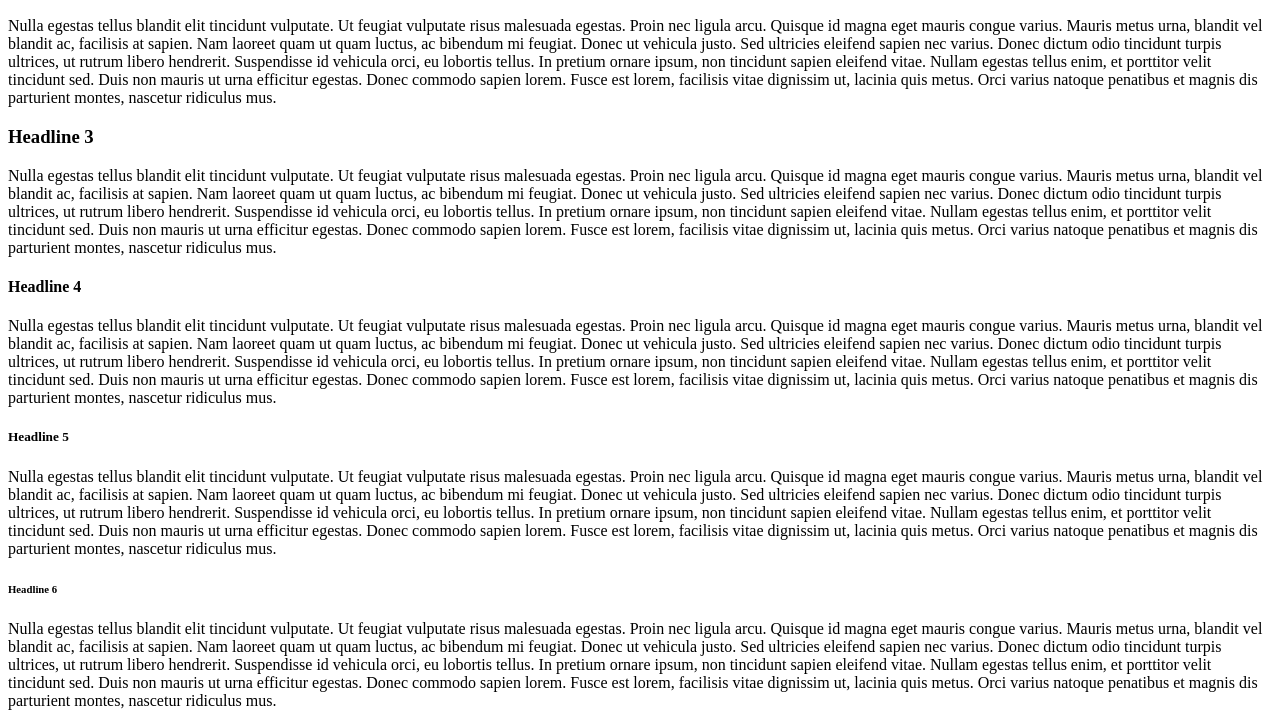
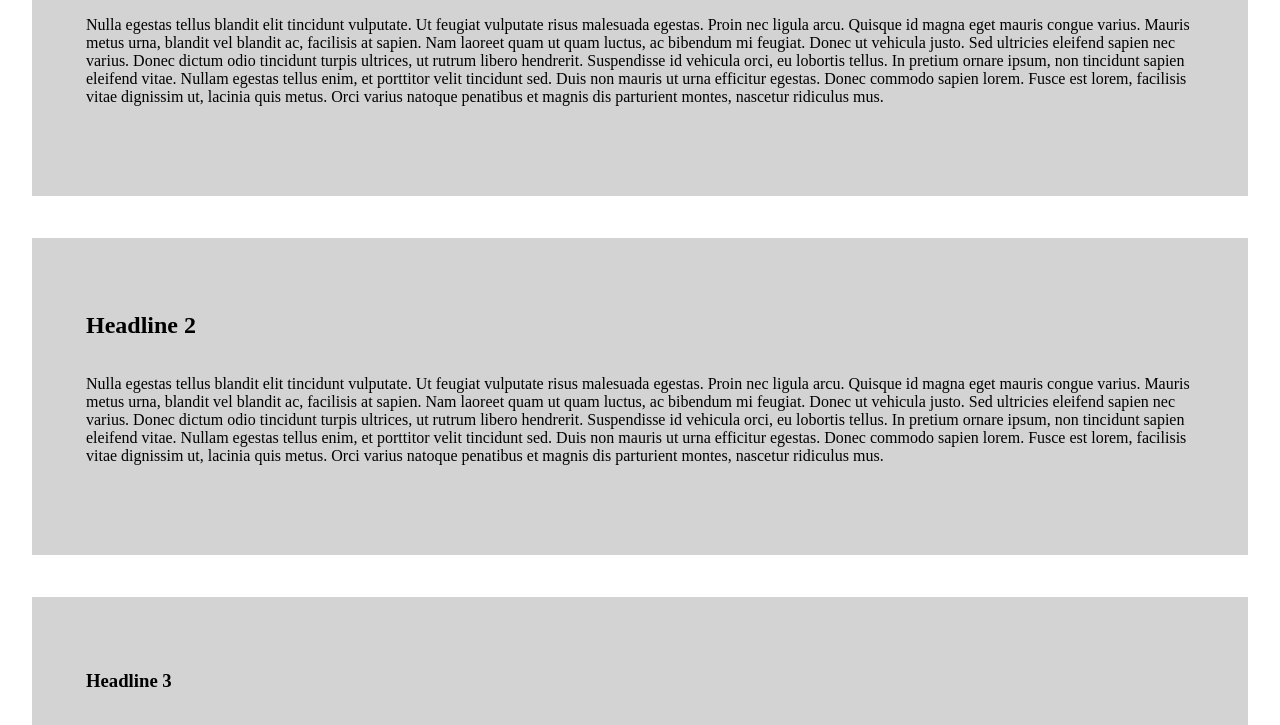
Before and after one commit to FBOgmbh/Spaces, a plain HTML site: page index.html in a window 1280 px wide. Shown: the part 206-931 px from the top of the page. Drawn offline with Linux system fonts and the light colour scheme; the site is published under a folder, as on GitHub Pages, so addresses that start at the root find nothing.

Commit message:
Relative paths
Signed-off-by: Ralf Hortt <me@horttcore.de>

```diff
--- a/index.html
+++ b/index.html
@@ -4,9 +4,9 @@
     <meta name="viewport" content="width=device-width, initial-scale=1.0">
     <meta http-equiv="X-UA-Compatible" content="ie=edge">
     <title>Spaces</title>
-    <link rel="stylesheet" href="/css/sanitize.css">
-    <link rel="stylesheet" href="/css/spaces.css">
-    <link rel="stylesheet" href="/css/demo.css">
+    <link rel="stylesheet" href="./css/sanitize.css">
+    <link rel="stylesheet" href="./css/spaces.css">
+    <link rel="stylesheet" href="./css/demo.css">
 </head>
 <body>
 
```
